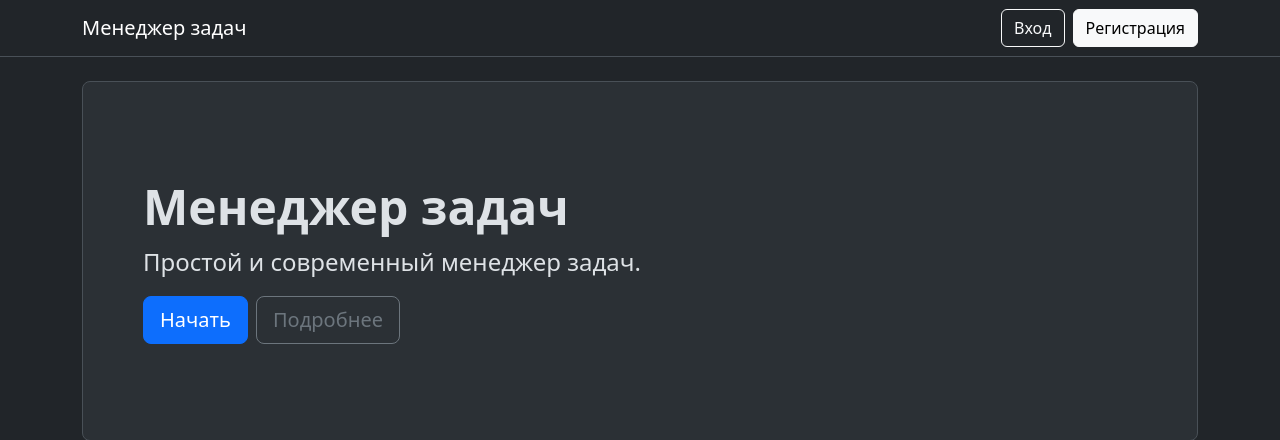
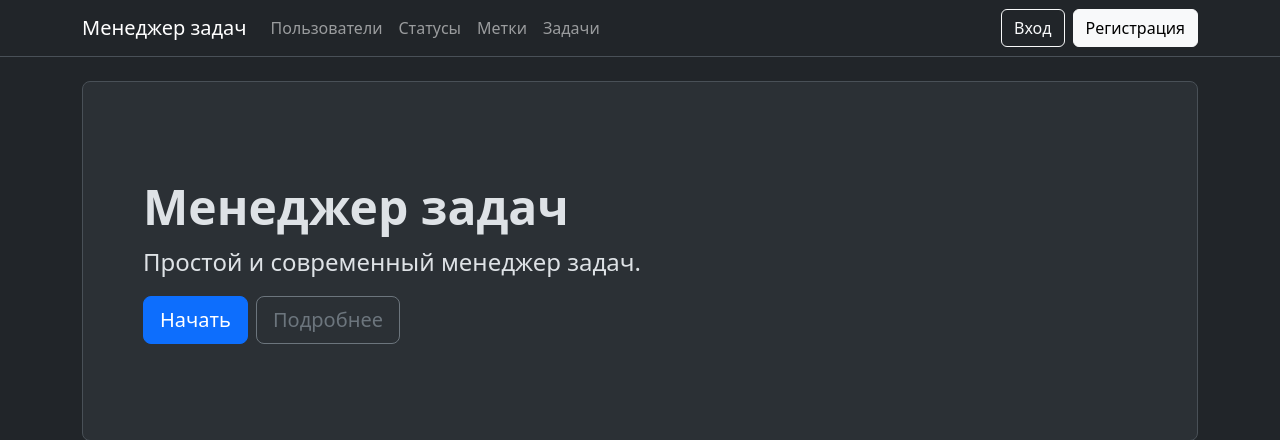
Before and after one commit to UselessHumster/python-project-52, a Django app: page / in a window 1280 px wide. Shown: the top 440 px of the page. Run offline with Django 5.2, Linux system fonts and the light colour scheme; some libraries are stand-ins or nearby versions.

Commit message:
make talor for hexlet

```diff
--- a/task_manager/templates/base.html
+++ b/task_manager/templates/base.html
@@ -16,10 +16,11 @@
 <nav class="navbar navbar-expand-lg navbar-dark bg-dark mb-4 border-bottom">
   <div class="container">
     <a class="navbar-brand" href="/">Менеджер задач</a>
-
-    <div class="collapse navbar-collapse">
-      <ul class="navbar-nav me-auto mb-2 mb-lg-0">
-        {% if user.is_authenticated %}
+    <button class="navbar-toggler" data-bs-toggle="collapse" data-bs-target="#navbarToggleExternalContent">
+        <span class="navbar-toggler-icon"></span>
+    </button>
+    <div class="collapse navbar-collapse" id="navbarToggleExternalContent">
+      <ul class="navbar-nav mr-auto">
         <li class="nav-item">
             <a class="nav-link" href="{% url 'user_list' %}">Пользователи</a>
         </li>
@@ -32,11 +33,8 @@
         <li class="nav-item">
             <a class="nav-link" href="{% url 'task_list' %}">Задачи</a>
         </li>
-
-        {% endif %}
-
       </ul>
-
+    </div>
     <div class="d-flex gap-2">
       {% if user.is_authenticated %}
         <span class="navbar-text me-2">
@@ -52,7 +50,6 @@
       {% endif %}
     </div>
 
-    </div>
     </div>
 </nav>
 
--- a/task_manager/users/views.py
+++ b/task_manager/users/views.py
@@ -1,8 +1,6 @@
 from django.contrib import messages
-
 from django.contrib.auth.mixins import LoginRequiredMixin, UserPassesTestMixin
 from django.contrib.auth.models import User
-
 from django.urls import reverse_lazy
 from django.views.generic import CreateView, DeleteView, ListView, UpdateView
 
--- a/task_manager/views.py
+++ b/task_manager/views.py
@@ -1,9 +1,7 @@
-from django.shortcuts import render
 from django.contrib import messages
-
 from django.contrib.auth import logout
 from django.contrib.auth.views import LoginView, LogoutView
-from django.shortcuts import redirect
+from django.shortcuts import redirect, render
 
 
 def index(request):
```
Lines whose indentation alone changed are shown as unchanged.
